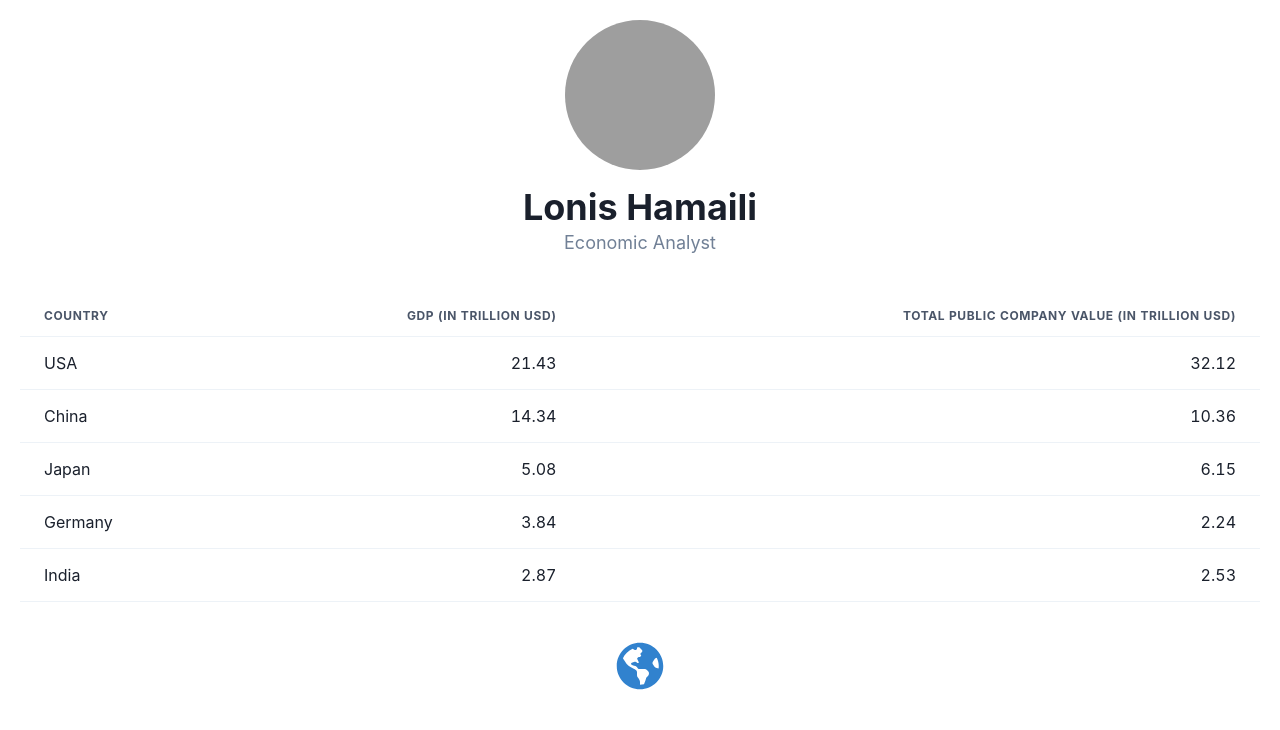
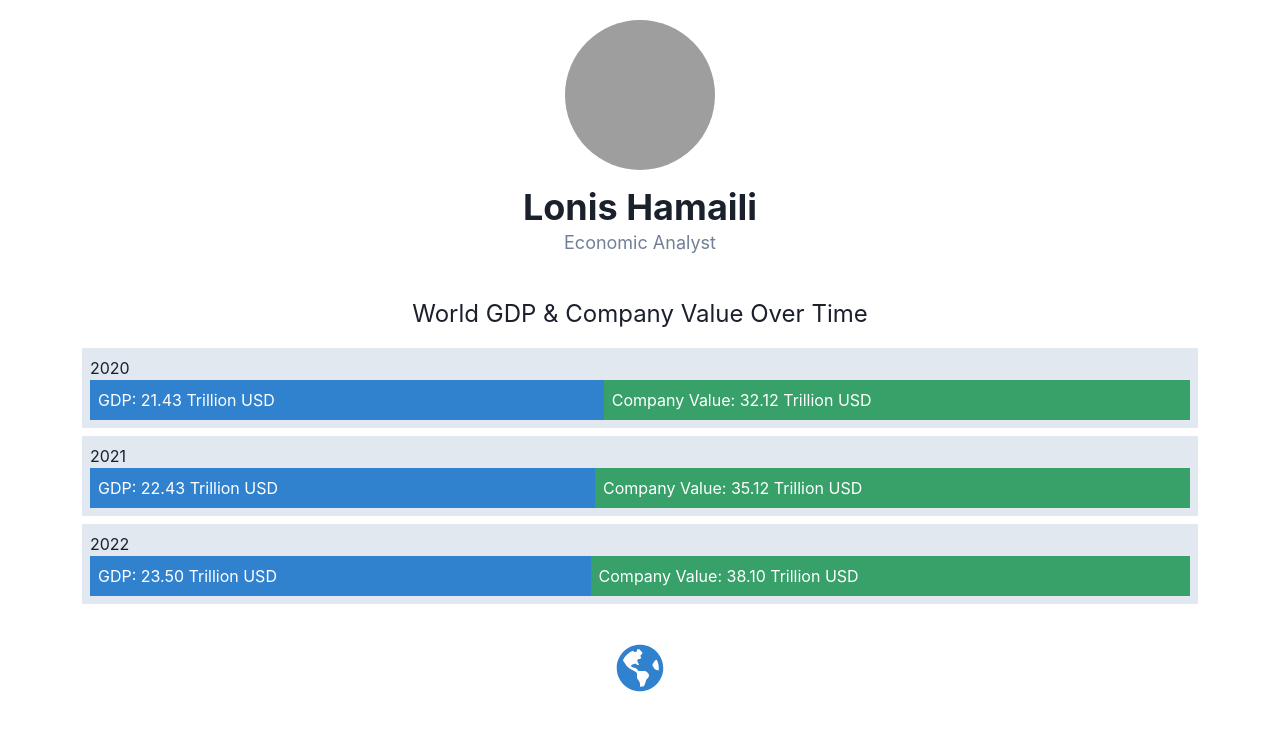
Before and after one commit to GPT-Engineer-App/gdp-overlay-company-value, a React (Vite) app: page / in a window 1280 px wide. Shown: the top 730 px of the page. Built offline with nearby package versions, Linux system fonts and the light colour scheme; grey boxes are pictures that could not be loaded.

Commit message:
Removed the static table from the Index page and replaced it with a simulated dynamic graph using Chakra UI components to represent World GDP and company values over time. This change enhances data visualization on Lonis Hamaili's personal website.

```diff
--- a/src/pages/Index.jsx
+++ b/src/pages/Index.jsx
@@ -15,44 +15,44 @@ const Index = () => {
         </Text>
       </Flex>
 
-      <Box overflowX="auto">
-        <Table variant="simple">
-          <Thead>
-            <Tr>
-              <Th>Country</Th>
-              <Th isNumeric>GDP (in trillion USD)</Th>
-              <Th isNumeric>Total Public Company Value (in trillion USD)</Th>
-            </Tr>
-          </Thead>
-          <Tbody>
-            <Tr>
-              <Td>USA</Td>
-              <Td isNumeric>21.43</Td>
-              <Td isNumeric>32.12</Td>
-            </Tr>
-            <Tr>
-              <Td>China</Td>
-              <Td isNumeric>14.34</Td>
-              <Td isNumeric>10.36</Td>
-            </Tr>
-            <Tr>
-              <Td>Japan</Td>
-              <Td isNumeric>5.08</Td>
-              <Td isNumeric>6.15</Td>
-            </Tr>
-            <Tr>
-              <Td>Germany</Td>
-              <Td isNumeric>3.84</Td>
-              <Td isNumeric>2.24</Td>
-            </Tr>
-            <Tr>
-              <Td>India</Td>
-              <Td isNumeric>2.87</Td>
-              <Td isNumeric>2.53</Td>
-            </Tr>
-          </Tbody>
-        </Table>
-      </Box>
+      <Flex direction="column" align="center" width="100%">
+        <Text fontSize="2xl" mb={4}>
+          World GDP & Company Value Over Time
+        </Text>
+        <Box width="90%" bg="gray.200" p={2}>
+          <Text>2020</Text>
+          <Flex>
+            <Box width="70%" bg="blue.500" p={2} color="white">
+              GDP: 21.43 Trillion USD
+            </Box>
+            <Box width="80%" bg="green.500" p={2} color="white">
+              Company Value: 32.12 Trillion USD
+            </Box>
+          </Flex>
+        </Box>
+        <Box width="90%" bg="gray.200" p={2} mt={2}>
+          <Text>2021</Text>
+          <Flex>
+            <Box width="72%" bg="blue.500" p={2} color="white">
+              GDP: 22.43 Trillion USD
+            </Box>
+            <Box width="85%" bg="green.500" p={2} color="white">
+              Company Value: 35.12 Trillion USD
+            </Box>
+          </Flex>
+        </Box>
+        <Box width="90%" bg="gray.200" p={2} mt={2}>
+          <Text>2022</Text>
+          <Flex>
+            <Box width="75%" bg="blue.500" p={2} color="white">
+              GDP: 23.50 Trillion USD
+            </Box>
+            <Box width="90%" bg="green.500" p={2} color="white">
+              Company Value: 38.10 Trillion USD
+            </Box>
+          </Flex>
+        </Box>
+      </Flex>
 
       <Flex justify="center" mt={10}>
         <FaGlobeAmericas size="3em" color="#3182CE" />
```
